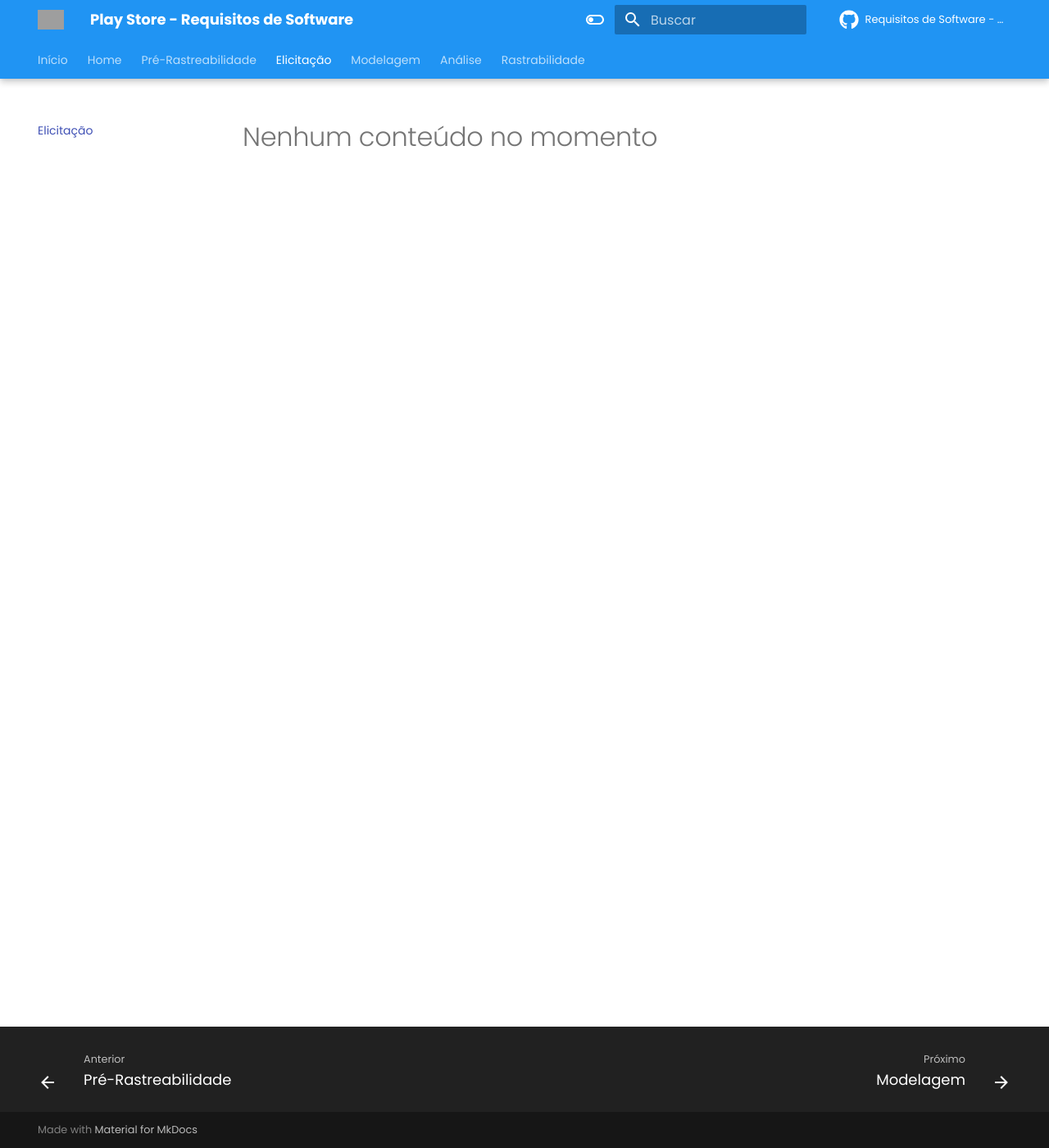
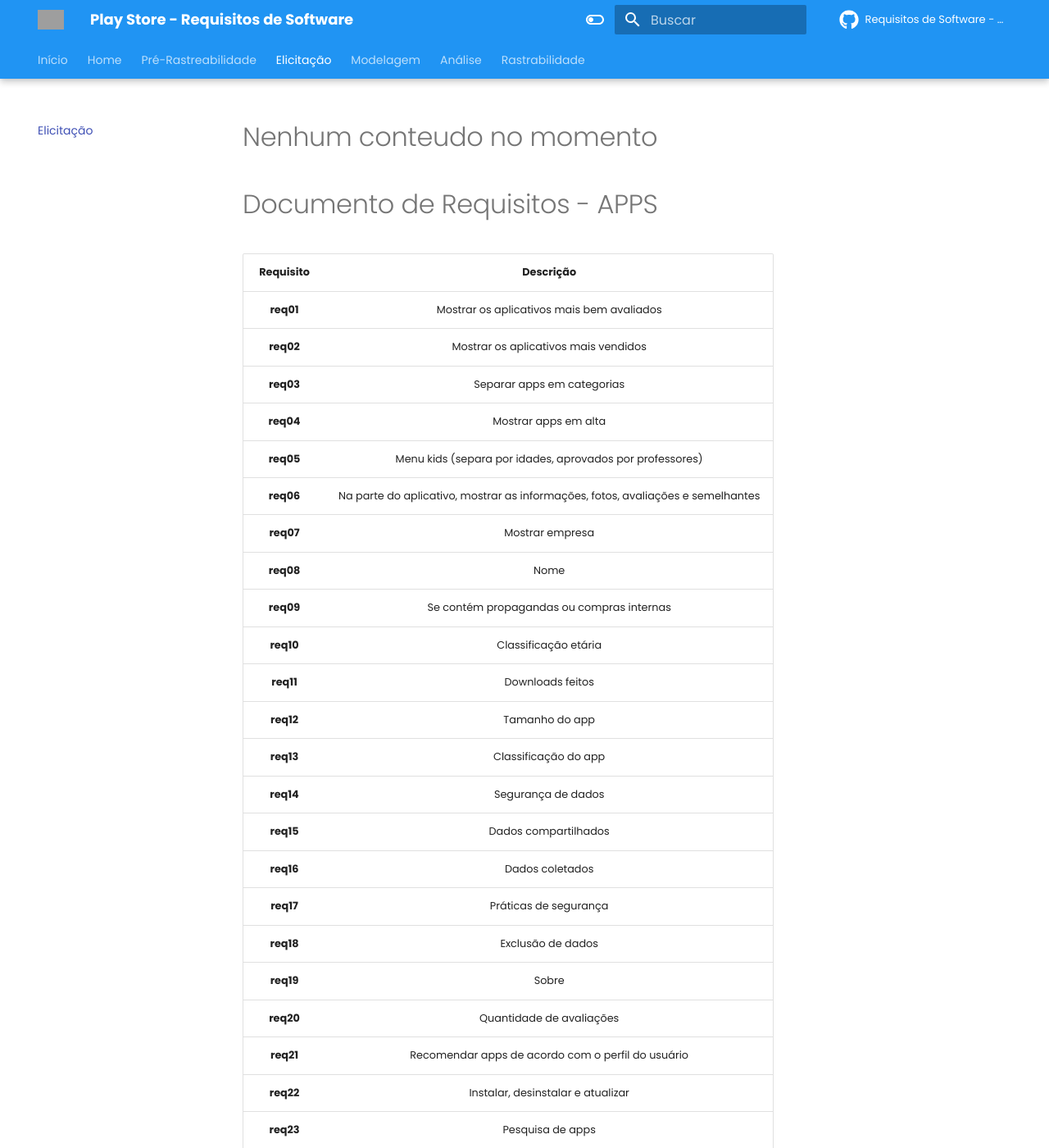
Before and after one commit to artrsousa1/req2024-1, an MkDocs documentation site: the page built from docs/elicitacao/elicitacao.md, in a window 1280 px wide and 1400 px high. Shown: the whole window at 82% size. Built offline with MkDocs 1.6.1 and Material for MkDocs 9.7.7, drawn with Linux system fonts in a browser that asks for light colours; comment, search, counter and statistics services are not loaded; some of the changed text lies outside the part shown; grey boxes are pictures that could not be loaded.

Commit message:
elicitaçao inicial apps- introspecção

```diff
--- a/docs/elicitacao/elicitacao.md
+++ b/docs/elicitacao/elicitacao.md
@@ -1 +1,41 @@
-# Nenhum conteúdo no momento
+# Nenhum conteudo no momento
+
+# Documento de Requisitos - APPS
+
+| **Requisito** | **Descrição**                                                                                       |
+|:-------------:|:---------------------------------------------------------------------------------------------------:|
+| **req01**     | Mostrar os aplicativos mais bem avaliados                                                           |
+| **req02**     | Mostrar os aplicativos mais vendidos                                                                |
+| **req03**     | Separar apps em categorias                                                                          |
+| **req04**     | Mostrar apps em alta                                                                                |
+| **req05**     | Menu kids (separa por idades, aprovados por professores)                                            |
+| **req06**     | Na parte do aplicativo, mostrar as informações, fotos, avaliações e semelhantes                     |
+| **req07**     | Mostrar empresa                                                                                     |
+| **req08**     | Nome                                                                                                |
+| **req09**     | Se contém propagandas ou compras internas                                                           |
+| **req10**     | Classificação etária                                                                                |
+| **req11**     | Downloads feitos                                                                                    |
+| **req12**     | Tamanho do app                                                                                      |
+| **req13**     | Classificação do app                                                                                |
+| **req14**     | Segurança de dados                                                                                  |
+| **req15**     | Dados compartilhados                                                                                |
+| **req16**     | Dados coletados                                                                                     |
+| **req17**     | Práticas de segurança                                                                               |
+| **req18**     | Exclusão de dados                                                                                   |
+| **req19**     | Sobre                                                                                               |
+| **req20**     | Quantidade de avaliações                                                                            |
+| **req21**     | Recomendar apps de acordo com o perfil do usuário                                                   |
+| **req22**     | Instalar, desinstalar e atualizar                                                                   |
+| **req23**     | Pesquisa de apps                                                                                    |
+| **req24**     | Filtrar apps                                                                                        |
+| **req25**     | Notificações de atualização ou apps parecidos                                                       |
+| **req26**     | Salvar pesquisas recentes                                                                           |
+| **req27**     | Pesquisa por voz                                                                                    |
+| **req28**     | Histórico de apps                                                                                   |
+| **req29**     | Mostrar eventos de um app                                                                           |
+| **req30**     | Lista de desejos                                                                                    |
+| **req31**     | Compartilhar app                                                                                    |
+| **req32**     | Avaliar app                                                                                         |
+| **req33**     | Mostrar avaliações                                                                                  |
+| **req34**     | Filtrar                                                                                             |
+| **req35**     | Marcar como inapropriado                                                                            |
```
Also changed, not shown: docs/elicitacao/documentoRequisitos.md (added, +39 -0 lines).
